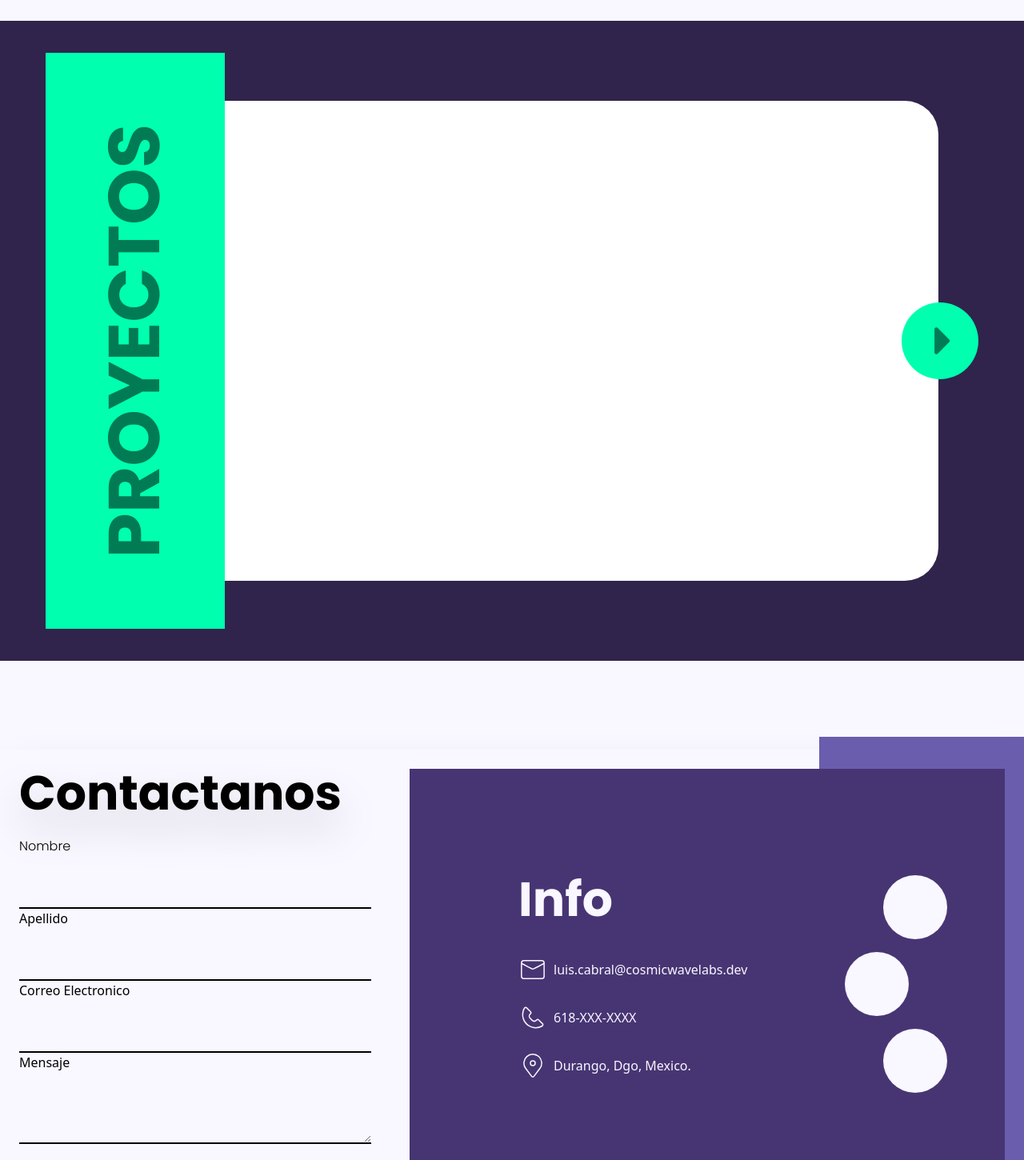
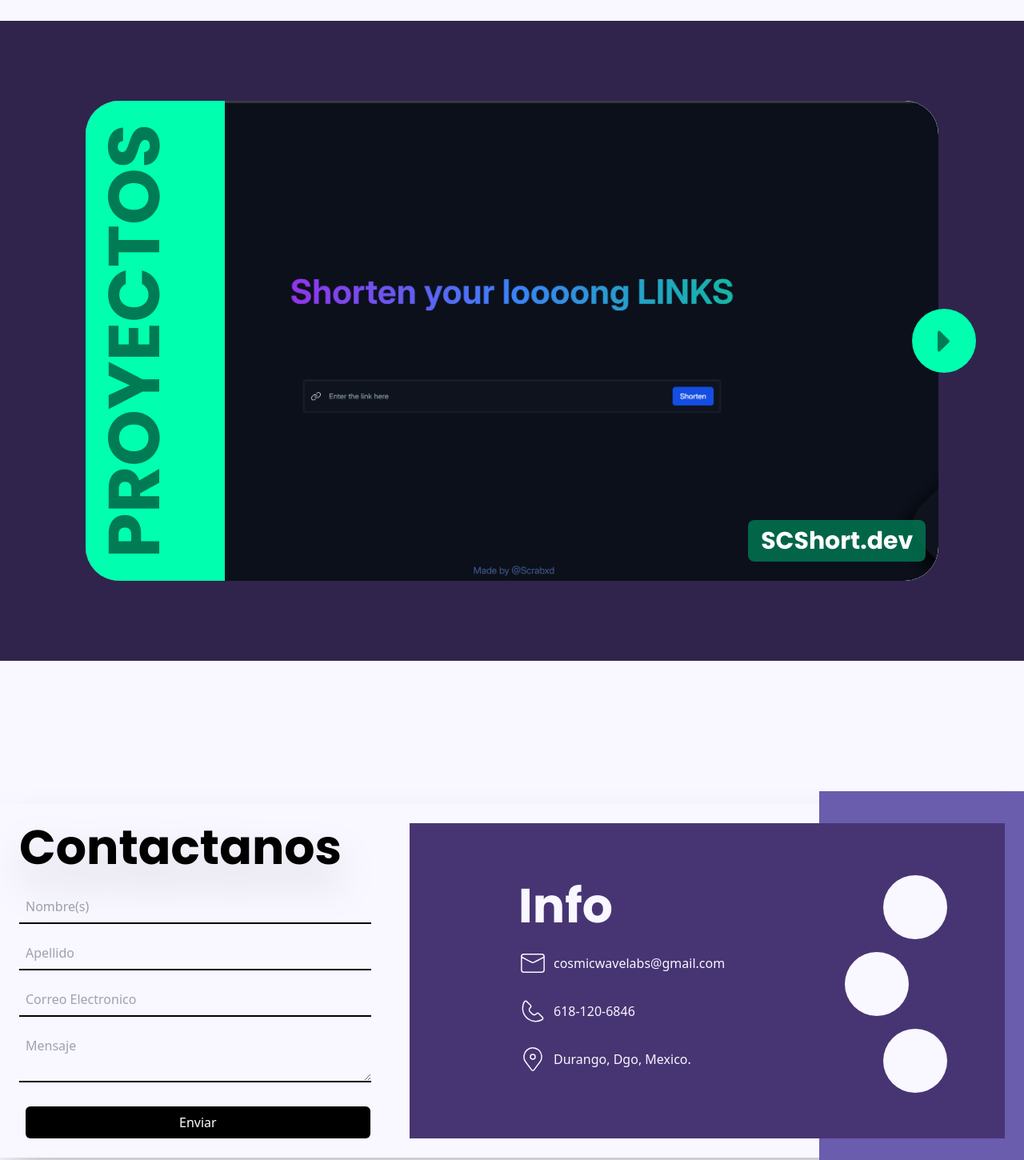
Before and after one commit to CosmicWave-Labs/Landing-Page, a React (Vite) app: page / in a window 1280 px wide. Shown: the part 3300-4750 px from the top of the page at 80% size. Built offline with nearby package versions, Linux system fonts and the light colour scheme.

Commit message:
Working Slider

```diff
--- a/src/Components/Footer.tsx
+++ b/src/Components/Footer.tsx
@@ -30,8 +30,8 @@ export const Footer: FC = () => {
 
     const Font = 'Poppins-light'
     const FooterContactData: ContactData[] = [
-        { Icon: CiMail, Span: 'luis.cabral@cosmicwavelabs.dev', Font, classNameIcon: "text-4xl" },
-        { Icon: CiPhone, Span: '618-XXX-XXXX', Font, classNameIcon: "text-4xl" },
+        { Icon: CiMail, Span: 'cosmicwavelabs@gmail.com', Font, classNameIcon: "text-4xl" },
+        { Icon: CiPhone, Span: '618-120-6846', Font, classNameIcon: "text-4xl" },
         { Icon: CiLocationOn, Span: 'Durango, Dgo, Mexico.', Font, classNameIcon: "text-4xl" }
     ]
     const Color: string = 'NormalWhite'
@@ -46,17 +46,13 @@ export const Footer: FC = () => {
         <section className="bg-NormalWhite w-full h-full flex items-center justify-center">
             <div className="bg-NormalWhite shadow-2xl p-6 w-full max-w-7xl flex flex-col md:flex-row relative mt-24 mb-24">
                 <div className="flex-1 ">
-                    <h1 className="text-black font-Poppins-Bold text-6xl drop-shadow-2xl">Contactanos</h1>
+                    <h1 className="text-black font-Poppins-Bold text-6xl drop-shadow-2xl mb-6">Contactanos</h1>
 
-                    <form className="space-y-6 mt-6 mr-12">
-                        <label className="font-Poppins-Light">Nombre</label>
-                        <input type="text" className="w-full p-2 border-0 border-b-2 border-black outline-none bg-NormalWhite" />
-                        <label>Apellido</label>
-                        <input type="text" className="w-full p-2 border-0 border-b-2 border-black outline-none bg-NormalWhite" />
-                        <label>Correo Electronico</label>
-                        <input type="email" className="w-full p-2 border-0 border-b-2 border-black outline-none bg-NormalWhite" />
-                        <label>Mensaje</label>
-                        <textarea ref={textareaRef} className="w-full p-2 border-0 border-b-2 border-black outline-none bg-NormalWhite"></textarea>
+                    <form className="mt-4 mr-12 mb-2">
+                        <input type="text" className="w-full p-2 border-0 border-b-2 border-black outline-none bg-NormalWhite mb-4" placeholder='Nombre(s)'/>
+                        <input type="text" className="w-full p-2 border-0 border-b-2 border-black outline-none bg-NormalWhite mb-4" placeholder='Apellido' />
+                        <input type="email" className="w-full p-2 border-0 border-b-2 border-black outline-none bg-NormalWhite mb-4" placeholder='Correo Electronico'/>
+                        <textarea ref={textareaRef} className="w-full p-2 border-0 border-b-2 border-black outline-none bg-NormalWhite" placeholder='Mensaje'></textarea>
                     </form>
                     <button className="mt-4 ml-2 px-48 py-2 bg-[#000000]   text-white rounded-md">
                         Enviar
@@ -66,7 +62,7 @@ export const Footer: FC = () => {
                 <div className="bg-PurpleFooter flex-1 flex items-center p-6 relative z-10 pr-32 pl-32">
                   <div className="flex flex-col ml-2">
                       <div className="flex flex-col items-start space-y-4">
-                        <h1 className='font-Poppins-Bold text-NormalWhite text-6xl mb-6'>Info</h1>
+                        <h1 className='font-Poppins-Bold text-NormalWhite text-6xl mb-2'>Info</h1>
                           {FooterContactData.map((data, index) => (
                               <ComponenteFooter
                                   key={index}
--- a/src/Components/Projects.tsx
+++ b/src/Components/Projects.tsx
@@ -1,17 +1,59 @@
-import { FC } from "react";
-import { FaCaretRight } from "react-icons/fa";
+import { FC, useState } from "react";
+import { FaCaretRight, FaCaretLeft } from "react-icons/fa";
+
+interface Projectos {
+  Link: string;
+  Imagen: string;
+  Nombre: string;
+}
+
+let projectosInfo: Projectos[] = [
+  { Link: "https://sc-short-dev-htq1.vercel.app/", Imagen: "FirstProject.png", Nombre: "SCShort.dev" },
+  { Link: "https://github.com/karlobgisw/TyperTraining", Imagen: "SecondProject.jpg", Nombre: "TypeTraining" },
+];
 
 export const Projects: FC = () => {
+  const [index, setIndex] = useState(0);
+
+  const nextProject = () => {
+    setIndex((prev) => (prev + 1) % projectosInfo.length);
+  };
+
+  const prevProject = () => {
+    setIndex((prev) => (prev - 1 + projectosInfo.length) % projectosInfo.length);
+  };
+
+  const currentProject = projectosInfo[index];
+
   return (
     <section className="bg-[#30244C] w-full h-full relative flex items-center justify-center">
-      <div className="h-3/4 w-10/12 rounded-[42px] bg-white mx-12 relative">
-          <button className="w-24 h-24 bg-[#00FFAF] rounded-full absolute right-[-50px] top-1/2 transform -translate-y-1/2 flex items-center justify-center">
-            <FaCaretRight className="text-[#017B54] text-[58px] ml-2"/>
-          </button>
-          <div className="absolute left-[-50px] top-1/2 transform -translate-y-1/2  bg-greenProj h-[120%] w-56 max-[580px]:w-32 max-[400px]:w-24 z-10 flex items-center justify-center">
-            <h1 className="font-Poppins-Bold font-extrabold text-[90px] max-[580px]:text-[70px] max-[400px]:text-[50px] text-[#017B54] rotate-180 [writing-mode:vertical-lr]">PROYECTOS</h1>
-          </div>
+      <div className="h-3/4 w-10/12 rounded-[42px] bg-white mx-12 relative flex items-center justify-center overflow-hidden">
+        <div className="relative w-full h-full flex items-center justify-center rounded-[42px] transition-all duration-700">
+         <a href={currentProject.Link} target="_blank" className="w-full h-full">
+          <img
+            src={currentProject.Imagen}
+            alt="Project"
+            className="w-full h-full object-cover object-center rounded-[42px]"
+          />
+        </a>
+
+          <span className="absolute bottom-6 right-4 bg-[#017B54]/80 text-white font-Poppins-Bold text-3xl px-4 py-2 rounded-lg">
+            {currentProject.Nombre}
+          </span>
+        </div>
+        <div className="absolute left-[-50px] top-1/2 transform -translate-y-1/2 bg-greenProj h-[120%] w-56 max-[580px]:w-32 max-[400px]:w-24 z-10 flex items-center justify-center">
+          <h1 className="font-Poppins-Bold font-extrabold text-[90px] max-[580px]:text-[70px] max-[400px]:text-[50px] text-[#017B54] rotate-180 [writing-mode:vertical-lr]">
+            PROYECTOS
+          </h1>
+        </div>
       </div>
+      <button
+        onClick={nextProject}
+        className="w-20 h-20 bg-[#00FFAF] rounded-full absolute z-20 right-[60px] top-1/2 transform -translate-y-1/2 flex items-center justify-center"
+      >
+        <FaCaretRight className="text-[#017B54] text-[45px]" />
+      </button>
+
     </section>
   );
 };
```
Also changed, not shown: public/FirstProject.png (added), public/SecondProject.jpg (added).
